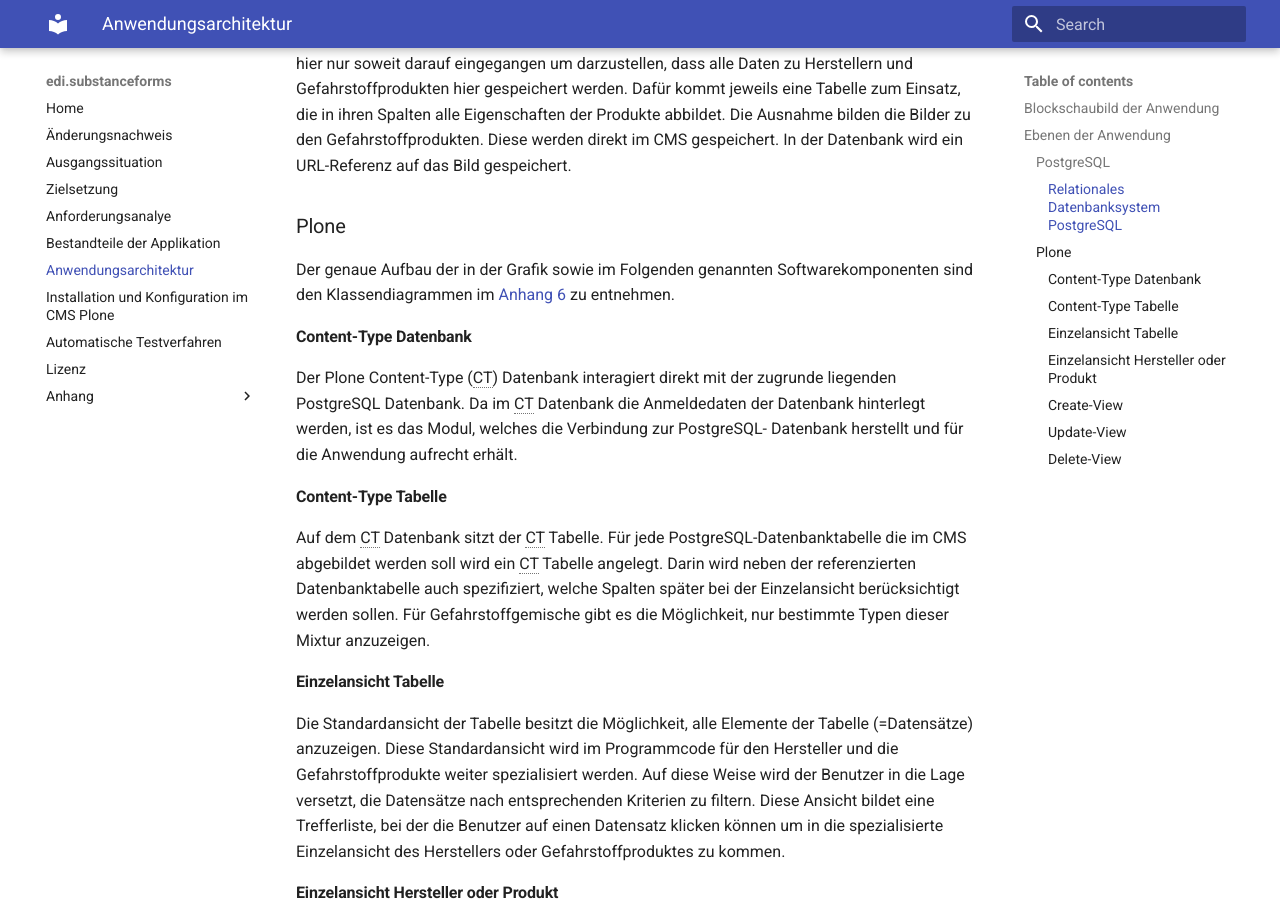
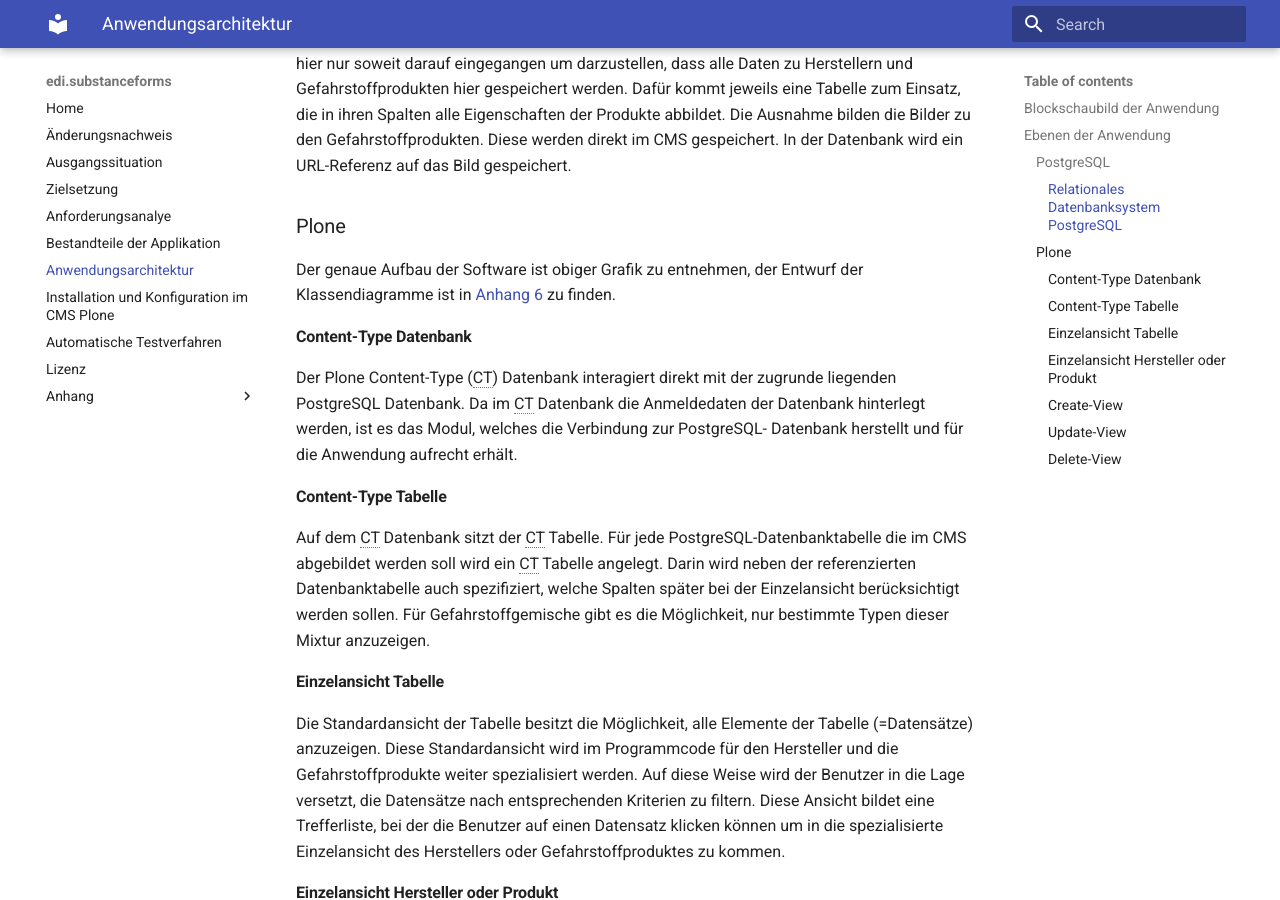
Before and after one commit to educorvi/edi.docTheSubstanceForms, an MkDocs documentation site: the page built from docs/aufbau.md, in a window 1280 px wide and 900 px high, scrolled down 990 px. Built offline with MkDocs 1.6.1 and Material for MkDocs 9.7.7, drawn with Linux system fonts in a browser that asks for light colours.

Commit message:
Improving sentence in aufbau.md

```diff
--- a/docs/aufbau.md
+++ b/docs/aufbau.md
@@ -22,7 +22,8 @@ gespeichert.
 
 ### Plone
 
-Der genaue Aufbau der in der Grafik sowie im Folgenden genannten Softwarekomponenten sind den Klassendiagrammen im [Anhang 6](anhang6.md) zu entnehmen.
+Der genaue Aufbau der Software ist obiger Grafik zu entnehmen, der Entwurf der Klassendiagramme ist in [Anhang 6](anhang6.md) zu finden.
+
 
 #### Content-Type Datenbank
 Der Plone Content-Type (CT) Datenbank interagiert direkt mit der zugrunde liegenden PostgreSQL Datenbank. Da im CT
```
Also changed, not shown: 1 other file.
